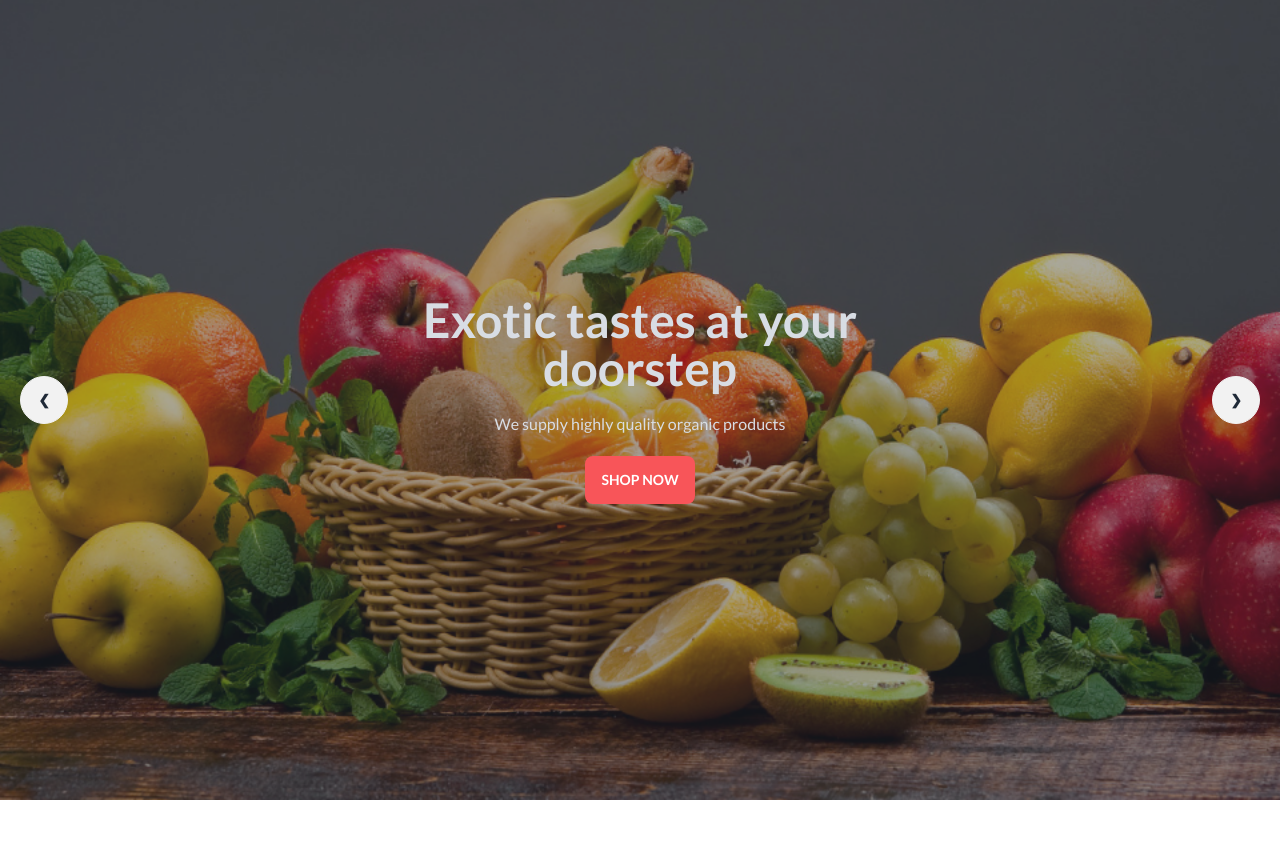
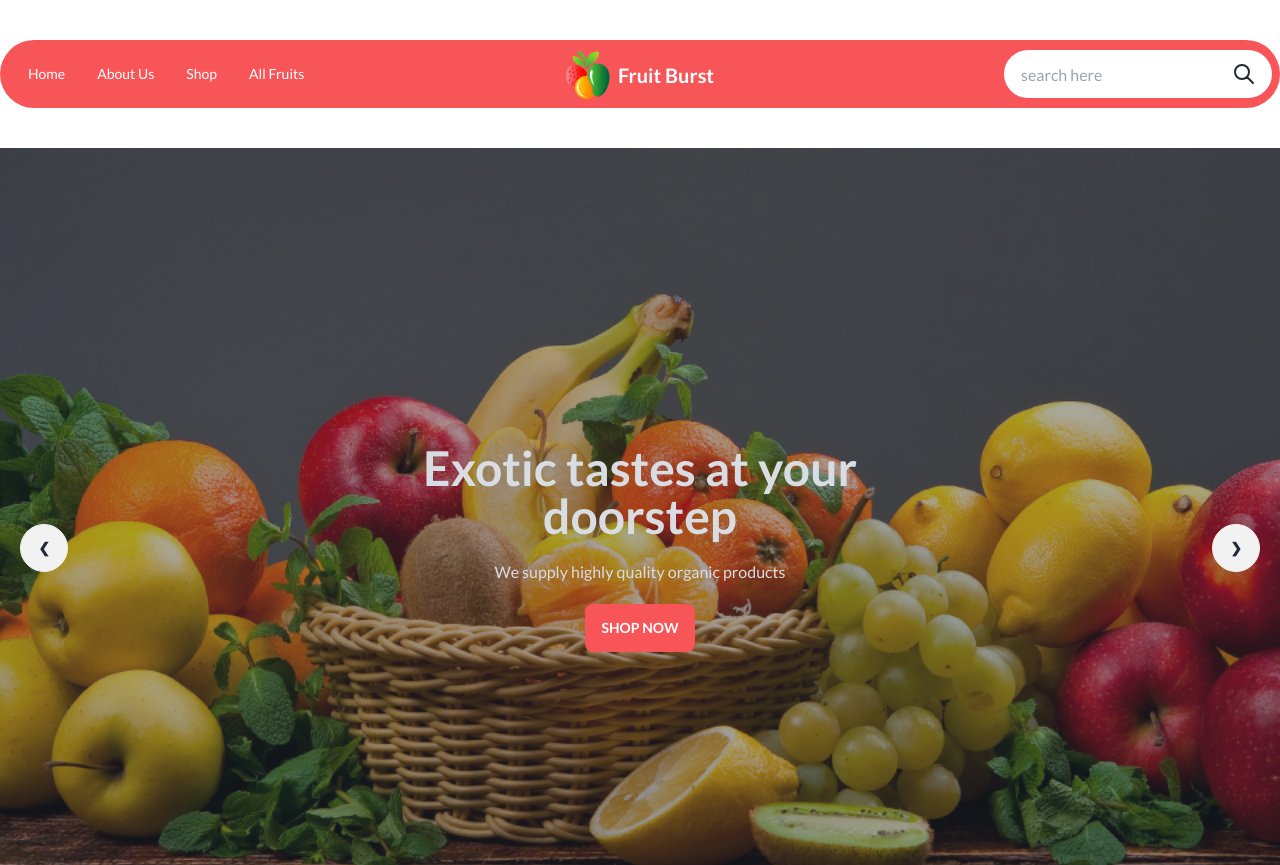
Before and after one commit to rintia/Assignment3, a plain HTML site: page index.html in a window 1280 px wide. Shown: the top 865 px of the page. Drawn offline with nearby package versions, Linux system fonts and the light colour scheme; grey boxes are pictures that could not be loaded.

Commit message:
added navbar for large device

```diff
--- a/index.html
+++ b/index.html
@@ -3,6 +3,7 @@
 <head>
     <meta charset="UTF-8">
     <meta name="viewport" content="width=device-width, initial-scale=1.0">
+    <link rel="shortcut icon" href="./images/logo.png" type="image/x-icon">
     <title>Fruit Brust</title>
     <!-- font -->
     <link rel="preconnect" href="https://fonts.googleapis.com">
@@ -34,6 +35,50 @@
 </head>
 <body class="lato-font">
     <header class="max-w-screen-xl mx-auto">
+        <!-- navbar -->
+        <div class="navbar bg-prime-color rounded-[660px] my-10">
+            <div class="navbar-start">
+              <div class="dropdown">
+                <label tabindex="0" class="btn btn-ghost lg:hidden">
+                  <svg xmlns="http://www.w3.org/2000/svg" class="h-5 w-5" fill="none" viewBox="0 0 24 24" stroke="currentColor"><path stroke-linecap="round" stroke-linejoin="round" stroke-width="2" d="M4 6h16M4 12h8m-8 6h16" /></svg>
+                </label>
+                <ul tabindex="0" class="menu menu-sm dropdown-content mt-3 z-[1] p-2 shadow bg-base-100 rounded-box w-52">
+                  <li><a>Item 1</a></li>
+                  <li>
+                    <a>Parent</a>
+                    <ul class="p-2">
+                      <li><a>Submenu 1</a></li>
+                      <li><a>Submenu 2</a></li>
+                    </ul>
+                  </li>
+                  <li><a>Item 3</a></li>
+                </ul>
+              </div>
+              <ul class="menu menu-horizontal px-1 text-white">
+                <li><a>Home</a></li>
+                <li><a>About Us</a></li>
+                <li><a>Shop</a></li>
+                <li><a>All Fruits</a></li>
+              </ul>
+            </div>
+            <div class="navbar-center hidden lg:flex">
+                <a class="btn btn-ghost normal-case text-xl text-white">
+                    <div class="flex items-center gap-2">
+                        <img src="./images/logo.png" alt="" class="h-12">
+                        <h1>Fruit Burst</h1>
+                    </div>
+                </a>
+
+            </div>
+            <div class="navbar-end">
+                  <div class="flex">
+                    <input type="text" placeholder="search here" class="input  w-full max-w-xs rounded-l-3xl rounded-r-none" />
+                    <button class="btn border-none bg-white rounded-r-3xl rounded-l-none">
+                        <svg xmlns="http://www.w3.org/2000/svg" class="h-6 w-6" fill="none" viewBox="0 0 24 24" stroke="currentColor"><path stroke-linecap="round" stroke-linejoin="round" stroke-width="2" d="M21 21l-6-6m2-5a7 7 0 11-14 0 7 7 0 0114 0z" /></svg>
+                      </button>
+                  </div>
+            </div>
+          </div>
         <!-- slider -->
         <div class="carousel w-full">
             <!-- slider1 -->
```
